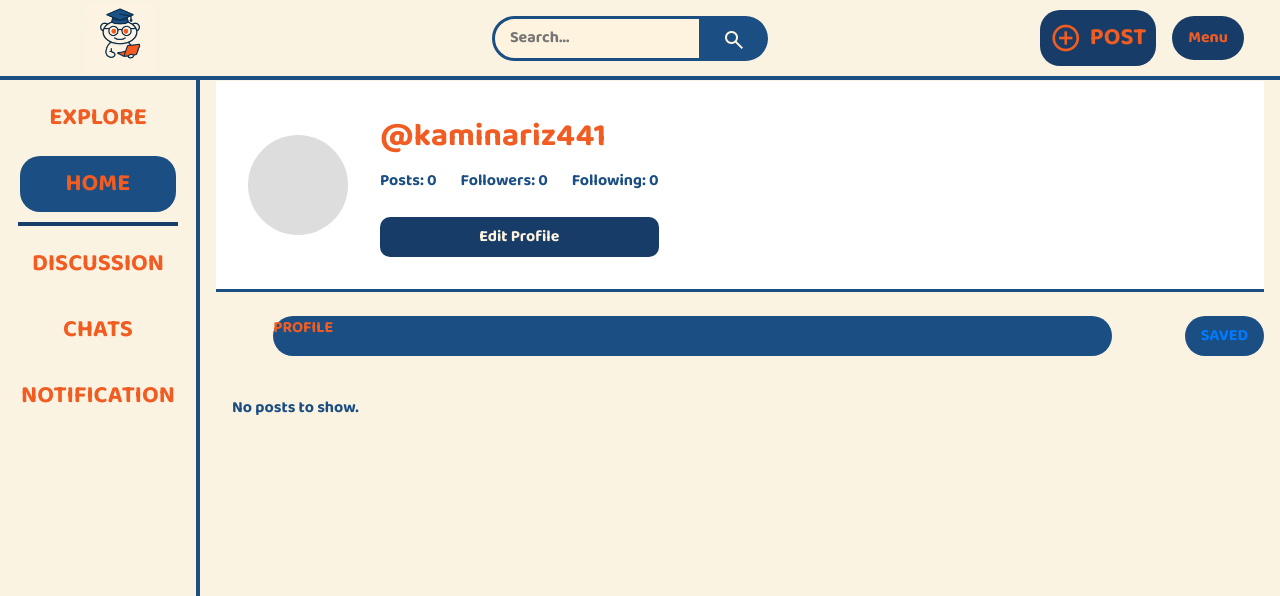
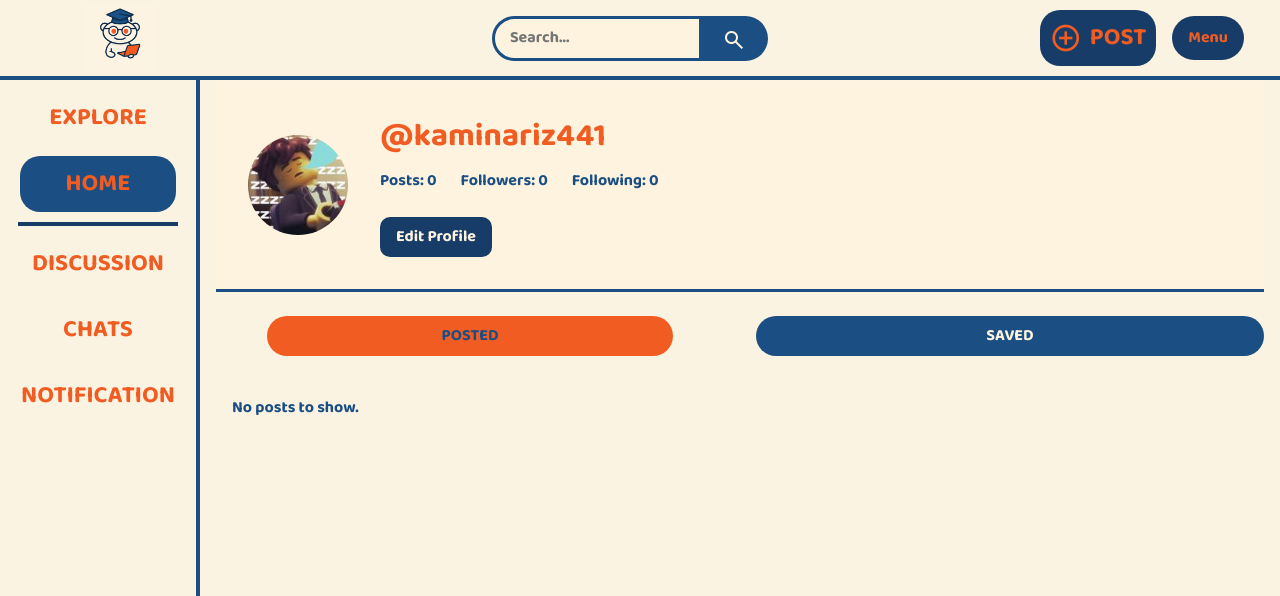
Before and after one commit to SyrfZkwn/Studytt, a Flask app: page /profile in a window 1280 px wide. Shown: the top 596 px of the page. Run offline with Flask 3, Linux system fonts and the light colour scheme; a user stored in the database is signed in; some libraries are stand-ins or nearby versions.

Commit message:
nak push

```diff
--- a/website/models.py
+++ b/website/models.py
@@ -3,6 +3,8 @@ from flask_login import UserMixin
 from sqlalchemy.sql import func
 from datetime import datetime, timezone
 import pytz
+
+
 
 def get_local_time():
     local_tz = pytz.timezone('Asia/Singapore')
@@ -35,6 +37,7 @@ class Question(db.Model):
     date = db.Column(db.DateTime(timezone=True), default=get_local_time)
     publisher = db.Column(db.String, db.ForeignKey('user.id'))
 
+
 class ChatMessage(db.Model):
     id = db.Column(db.Integer, primary_key=True)
     sender_id = db.Column(db.Integer, db.ForeignKey('user.id'))
@@ -48,9 +51,11 @@ class User(db.Model, UserMixin):
     email = db.Column(db.String(150), unique=True)
     password = db.Column(db.String(150))
     username = db.Column(db.String(150))
+    image_profile = db.Column(db.String(20), nullable=False, default='default.jpg')
     file = db.Column(db.LargeBinary)
     notes = db.relationship('Note', backref='user', lazy='dynamic')
     saved = db.relationship('Note', secondary=saved_posts, backref='saved_by')
+
 
     followed = db.relationship(
         'User', secondary=followers,
--- a/website/templates/profile.html
+++ b/website/templates/profile.html
@@ -16,7 +16,7 @@
   }
 
   .profile-header {
-    background-color: #ffffff;
+    background-color: #fdf3de;
     padding: 2rem;
     display: flex;
     align-items: center;
@@ -66,24 +66,40 @@
   justify-content: center;
   gap: 1rem;
   margin: 1.5rem 0;
+  justify-content: center;
+  gap: 2rem;
 }
 
 .tab {
-    padding: 0.5rem 1rem;
+  flex: 1;
+  text-align: center;
+}
+
+  .tab a {
+  display: block;
+  padding: 0.5rem 1.5rem;
   background-color: #1b4f83;
   color: #fdf3de;
   border-radius: 20px;
-    cursor: pointer;
+  text-decoration: none;
+  font-weight: bold;
+  transition: background-color 0.2s;
+  width: 100%;
 }
 
-  .tab:hover {
+  .tab a:hover {
   background-color: #f15c22;
+}
+
+.tab a.active {
+  background-color: #f15c22;
+  color: #fff;
 }
 
   .content-section {
   display: grid;
   grid-template-columns: repeat(auto-fill, minmax(250px, 1fr));
-    gap: 1rem;
+  gap: 1.5rem;
   padding: 1rem;
 }
 
@@ -91,15 +107,32 @@
   background-color: #fff;
   padding: 1rem;
   border-radius: 12px;
-    box-shadow: 0 0 10px rgba(0,0,0,0.1);
+  box-shadow: 0 4px 12px rgba(0,0,0,0.1);
+  display: flex;
+  flex-direction: column;
+  justify-content: space-between;
+  transition: transform 0.2s;
+  min-width: 250px;
+  max-width: 300px;
+}
+
+.post:hover {
+  transform: translateY(-4px);
 }
 
 .post-img {
   width: 100%;
-    height: 200px;
+  aspect-ratio: 4 / 3;  /* or try 16 / 9 for a widescreen look */
   background-color: #ccc;
   border-radius: 10px;
   margin-bottom: 0.5rem;
+  overflow: hidden;
+}
+
+.post-img img {
+  width: 100%;
+  height: 100%;
+  object-fit: cover;
 }
 
   .post-title {
@@ -120,17 +153,25 @@
     align-items: center;
     text-align: center;
   }
+  .stats {
+    flex-direction: column;
+    gap: 0.5rem;
+  }
 }
   .tabs a.active {
-            background-color: #1b4f83;
-            color: #f15c22;
+            background-color: #f15c22;
+            color: #1b4f83;
             border-radius: 20px;
             width: 80%;
             margin: 0 auto;
           }
+
 </style>
+
+
   <div class="profile-header">
-    <div class="profile-pic"></div>
+    <img class="rounded-circle account-img profile-pic" src="{{ url_for('static', filename='profile_pics/' + (user.image_profile if user.image_profile else 'default.jpg')) }}" alt="Profile Picture">
+
     <div class="profile-info">
       <div class="username">@{{ user.username }}</div>
       <div class="stats">
@@ -138,16 +179,19 @@
         <div class="stat">Followers: {{ follower_count }}</div>
         <div class="stat">Following: {{ following_count }}</div>
       </div>
-      <button class="edit-btn">Edit Profile</button>
+      <a href="{{ url_for('views.edit_profile') }}"><button class="edit-btn">Edit Profile</button></a>
     </div>
   </div>
 
   <div class="tabs">
-    <a href="profile" class="active">PROFILE</a>
+    <div class="tab">
+        <a href="profile" class="active">POSTED</a>
+    </div>
     <div class="tab">
         <a href="saved">SAVED</a>
     </div>
 </div>
+
 
   <div class="content-section">
     {% for post in posts %}
--- a/website/views.py
+++ b/website/views.py
@@ -234,3 +234,36 @@ def qna():
 
     question = Question.query.all()
     return render_template("qna.html", user=current_user, question=question)
+
+import secrets
+from PIL import Image
+
+@views.route("/edit_profile", methods=["GET", "POST"])
+@login_required
+def edit_profile():
+    if request.method == "POST":
+        if "image_profile" not in request.files:
+            flash("No file part", "error")
+            return redirect(request.url)
+        file = request.files["image_profile"]
+        if file.filename == "":
+            flash("No selected file", "error")
+            return redirect(request.url)
+        if file:
+            random_hex = secrets.token_hex(8)
+            _, f_ext = os.path.splitext(file.filename)
+            picture_fn = random_hex + f_ext
+            picture_path = os.path.join(current_app.root_path, "static/profile_pics", picture_fn)
+
+            # Resize image to 125x125 pixels
+            output_size = (125, 125)
+            i = Image.open(file)
+            i.thumbnail(output_size)
+            i.save(picture_path)
+
+            current_user.image_profile = picture_fn
+            db.session.commit()
+            flash("Your profile picture has been updated!", "success")
+            return redirect(url_for("views.profile"))
+    image_file = url_for('static', filename='profile_pics/' + current_user.image_profile)
+    return render_template('edit_profile.html', title='edit_profile')
```
Also changed, not shown: website/templates/edit_profile.html (added, +13 -0 lines), website/templates/saved.html (+42 -9 lines), instance/database.db, website/static/profile_pics/12bc666db1dbeb9e.jpeg (added), website/static/profile_pics/137b782eb2e31c9f.jpeg (added), website/static/profile_pics/2b76951d68dd9e3f.jpeg (added), website/static/profile_pics/3fd58a2917c962b8.jpg (added), website/static/profile_pics/52a2944a49fee1ea.jpeg (added), website/static/profile_pics/533fc7ec3fb59bac.jpg (added), website/static/profile_pics/profile_pics.jpeg (added). Lines whose indentation alone changed are shown as unchanged.
